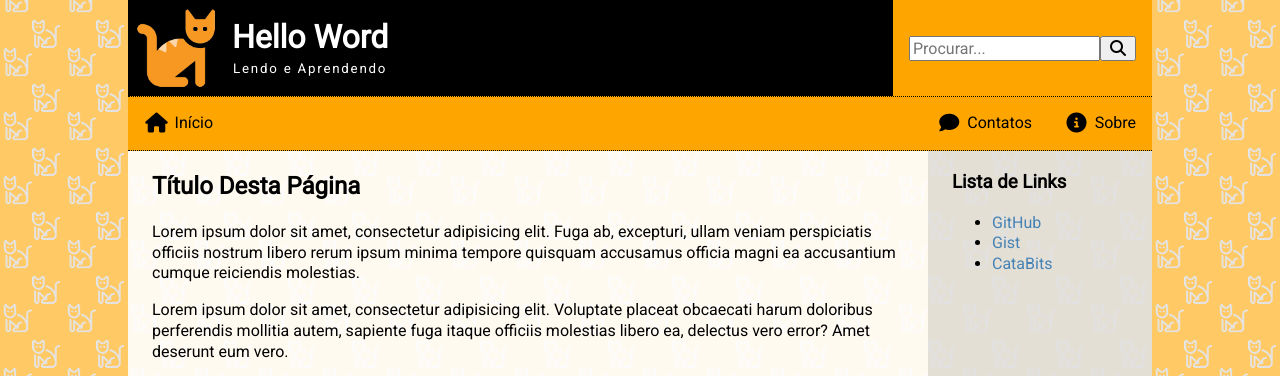
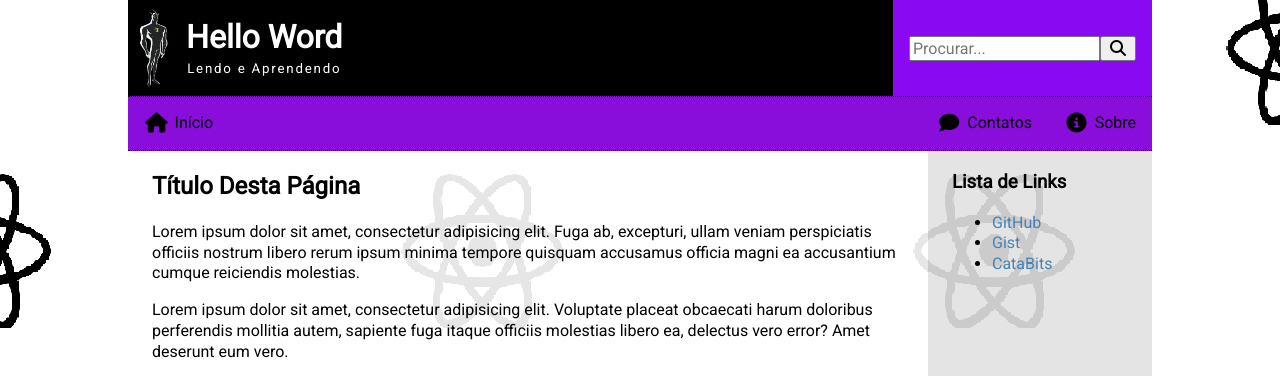
Before and after one commit to MarlonMessias01/helloworld, a PHP site: page /template.html in a window 1280 px wide. Shown: the top 376 px of the page. Run offline with PHP 8.4, Linux system fonts and the light colour scheme.

Commit message:
ajuste3.0

```diff
--- a/assets/css/global.css
+++ b/assets/css/global.css
@@ -30,8 +30,8 @@ body {
 
 /* Fundo da página */
 body {
-    background-color: rgba(255, 166, 0, 0.6);
-    background-image: url('../img/back01.png');
+    background-color: rgba(79, 11, 238, 0.6);
+    background-image: url('../img/teste3.png');
     background-attachment: fixed;
     background-position: center;
     background-repeat: repeat;
@@ -96,7 +96,7 @@ header img {
 }
 
 .header-search {
-    background-color: orange;
+    background-color: rgb(137, 9, 243);
     padding: 1rem;
 }
 
@@ -112,7 +112,7 @@ header img {
 
 /* Menu principal (nav) */
 nav {
-    background-color: orange;
+    background-color: rgb(137, 13, 219);
     border-top: 1px dotted #000;
     border-bottom: 1px dotted #000;
     display: flex;
--- a/template.html
+++ b/template.html
@@ -18,7 +18,7 @@
             <div class="header-logo-title">
 
                 <a href="index.html" title="Página inicial">
-                    <img src="assets/img/logo02.png" alt="Logotipo de Hello Word">
+                    <img src="assets/img/An_Alien_PNG.webp" alt="Logotipo de Hello Word">
                 </a>
 
                 <!-- Título Exemplo 1 -->
```
Also changed, not shown: assets/img/An_Alien_PNG.webp (added), assets/img/fundo.png (added), assets/img/teste2.png (added), assets/img/teste3.png (added).
